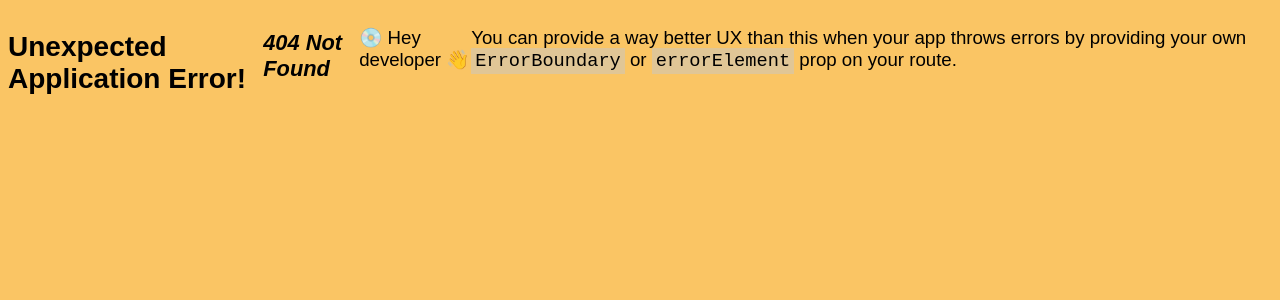
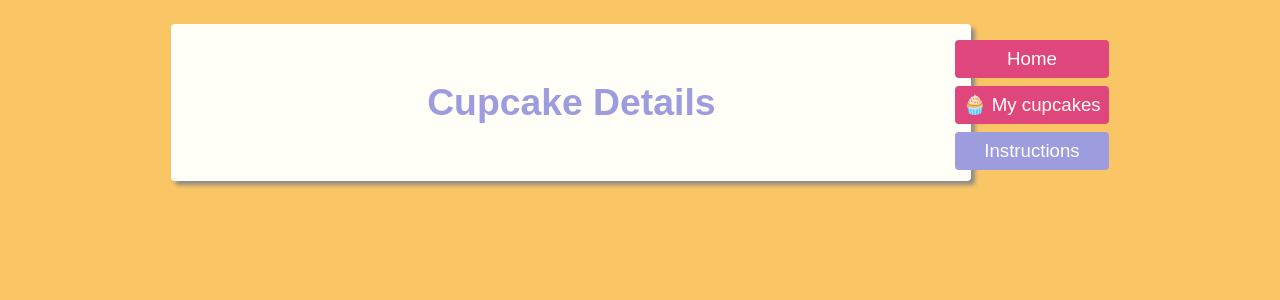
Before and after one commit to WildCodeSchool-2024-09/JS-RemoteFR-Jaune-CrewVendangeur-checkpoint-2, a React (Vite) app in the folder client/: page /cupcakes/1 in a window 1280 px wide. Before the commit this address had no page. Shown: the top 300 px of the page. Built offline with nearby package versions, Linux system fonts and the light colour scheme.

Commit message:
step 6 route and static page created

```diff
--- a/client/src/main.tsx
+++ b/client/src/main.tsx
@@ -7,6 +7,7 @@ import { RouterProvider, createBrowserRouter } from "react-router-dom";
 
 import App from "./App";
 
+import CupcakeDetails from "./pages/CupcakeDetails";
 import CupcakeList from "./pages/CupcakeList";
 import Home from "./pages/Home";
 import Instructions from "./pages/Instructions";
@@ -29,6 +30,11 @@ const router = createBrowserRouter([
         element: <CupcakeList />,
         // Step 1: load data here
       },
+      {
+        path: "/cupcakes/:id",
+        element: <CupcakeDetails />,
+        // Step 1: load data here
+      },
     ],
   },
 ]);
--- /dev/null
+++ b/client/src/pages/CupcakeDetails.tsx
@@ -0,0 +1,7 @@
+export default function CupcakeDetails() {
+  return (
+    <div>
+      <h1>Cupcake Details</h1>
+    </div>
+  );
+}
```
